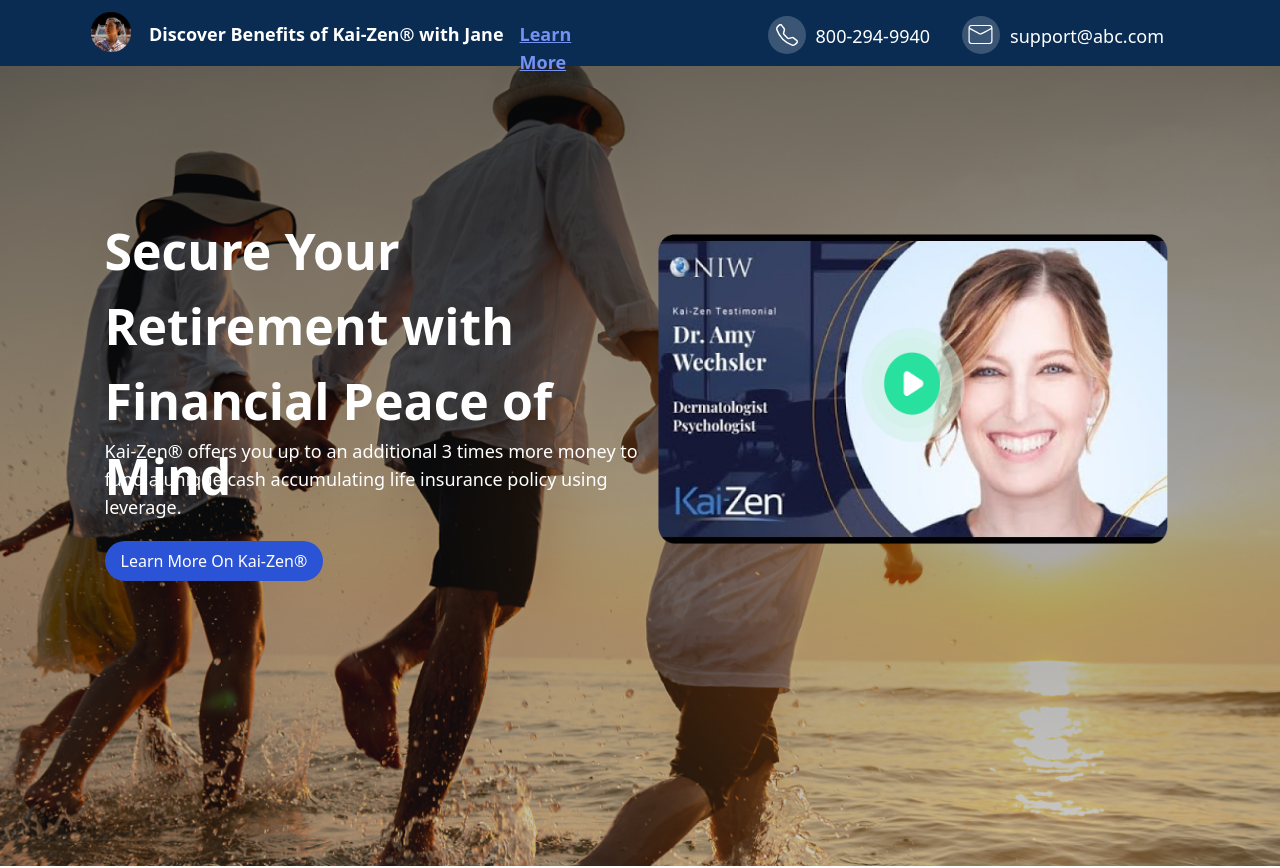
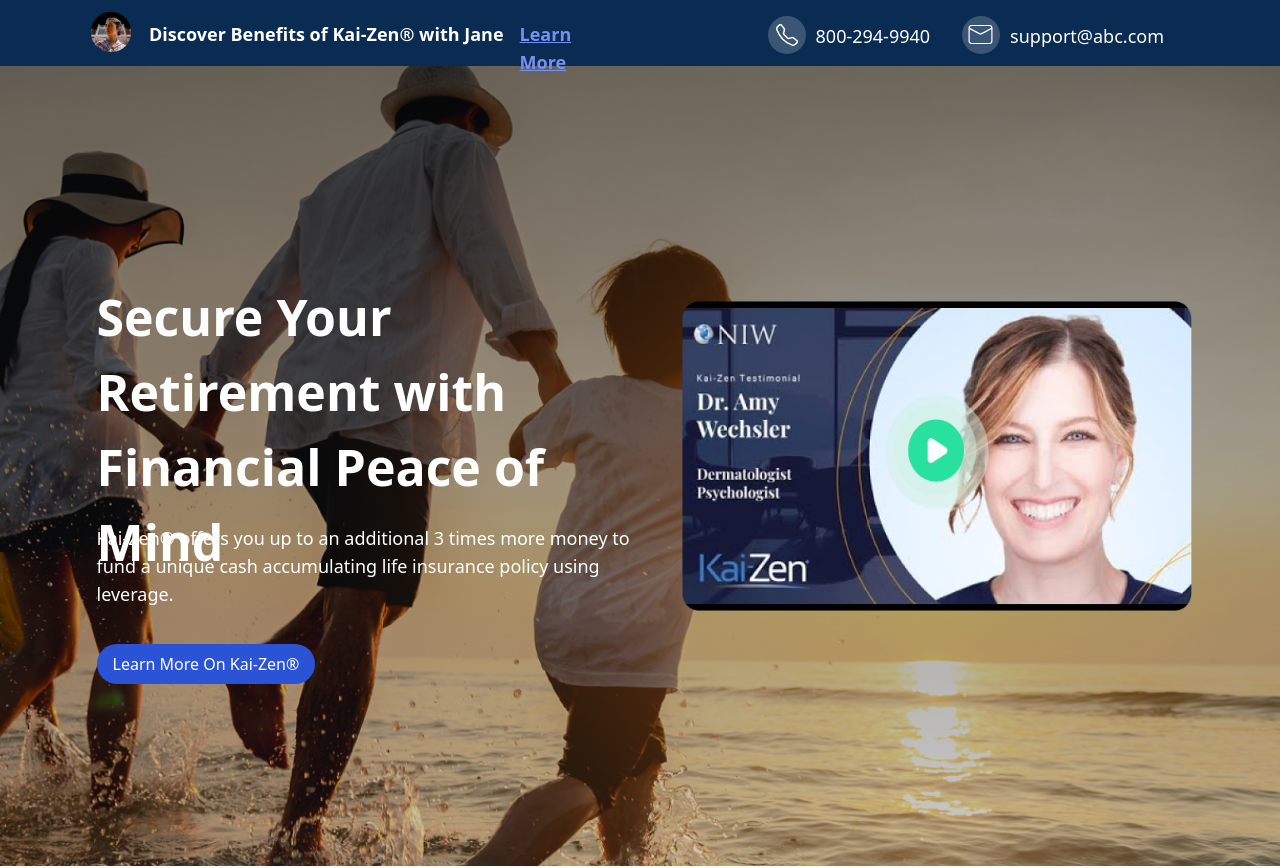
Before and after one commit to snehapatidar5/Task-1, a React (Vite) app: page / in a window 1280 px wide. Shown: the top 868 px of the page. Built offline with nearby package versions, Linux system fonts and the light colour scheme.

Commit message:
Update Hero.jsx

```diff
--- a/src/Component/OtherComponents/Hero.jsx
+++ b/src/Component/OtherComponents/Hero.jsx
@@ -2,21 +2,21 @@
 import testimonial from '../../assets/testimonial.png'
 function Hero() {
   return (
-    <div className='lg:max-2xl:h-screen  lg:max-2xl:bg-cover lg:max-2xl:flex  lg:max-2xl:justify-center  sm:overflow-x-hidden sm:[100%] ' style={{backgroundImage: `url(${background})`}}>
-     <div className=' lg:max-2xl:text-left sm:text-center sm:mt-2 '>
-        <div className='lg:max-2xl:w-[545px] lg:max-2xl:h-[200px] sm:w-[370px] sm:h-[187px] '>
-            <p className='text-white font-semibold lg:max-2xl:text-[50px] sm:text-[33px] lg:max-2xl:mt-[140px]'>Secure Your Retirement with Financial Peace of Mind</p>
+    <div className='lg:max-2xl:h-screen lg:max-2xl:gap-0 lg:max-2xl:flex  lg:max-2xl:justify-center lg:max-2xl:items-center sm:overflow-x-hidden sm:bg-cover sm:bg-center sm:bg-no-repeat ' style={{backgroundImage: `url(${background})`}}>
+     <div className=' lg:max-2xl:text-left sm:text-center sm:py-4 sm:px-6 sm:space-y-4  lg:max-2xl:mt-14 '>
+        <div className='lg:max-2xl:w-[545px] lg:max-2xl:h-[180px]   '>
+            <p className='text-white font-semibold lg:max-2xl:text-[50px] sm:text-[30px] '>Secure Your Retirement with Financial Peace of Mind</p>
         </div>
-        <div className='lg:max-2xl:w-[540px] lg:max-2xl:h-[128px] lg:max-2xl:pt-12 lg:max-2xl:ml-0 sm:w-[343px] sm:h-[110px] sm:mt-[-25px] sm:ml-3 '>
-            <p className='text-white text-lg  sm:text-[18px]'>Kai-Zen® offers you up to an additional 3 times more money to fund a unique cash accumulating life insurance policy using leverage.</p>
+        <div className='lg:max-2xl:w-[540px] lg:max-2xl:h-[128px] lg:max-2xl:pt-12 lg:max-2xl:ml-0    '>
+            <p className='text-white text-lg  sm:text-lg'>Kai-Zen® offers you up to an additional 3 times more money to fund a unique cash accumulating life insurance policy using leverage.</p>
         </div>
         <div className='  ' >
             <button className='text-white bg-[#2B53D6] rounded-full p-2 px-4 sm:my-6'>Learn More On  Kai-Zen®</button>
         </div>
      </div>
-     <div>
-        <div className='sm:my-2 sm:p-2 lg:max-2xl:mt-[160px] cursor-pointer'>
-            <img src={testimonial} className='lg:max-2xl:w-[510px] lg:max-2xl:h-[310px] sm:w-[390px] sm:h-[236px]'/>
+     <div className='sm:mt-[-20px]'>
+        <div className=' sm:px-4 sm:py-2 cursor-pointer'>
+            <img src={testimonial} className='lg:max-2xl:w-[510px] lg:max-2xl:h-[310px] sm:w-[380px] sm:h-[236px]'/>
         </div>
      </div>
     </div>
```
